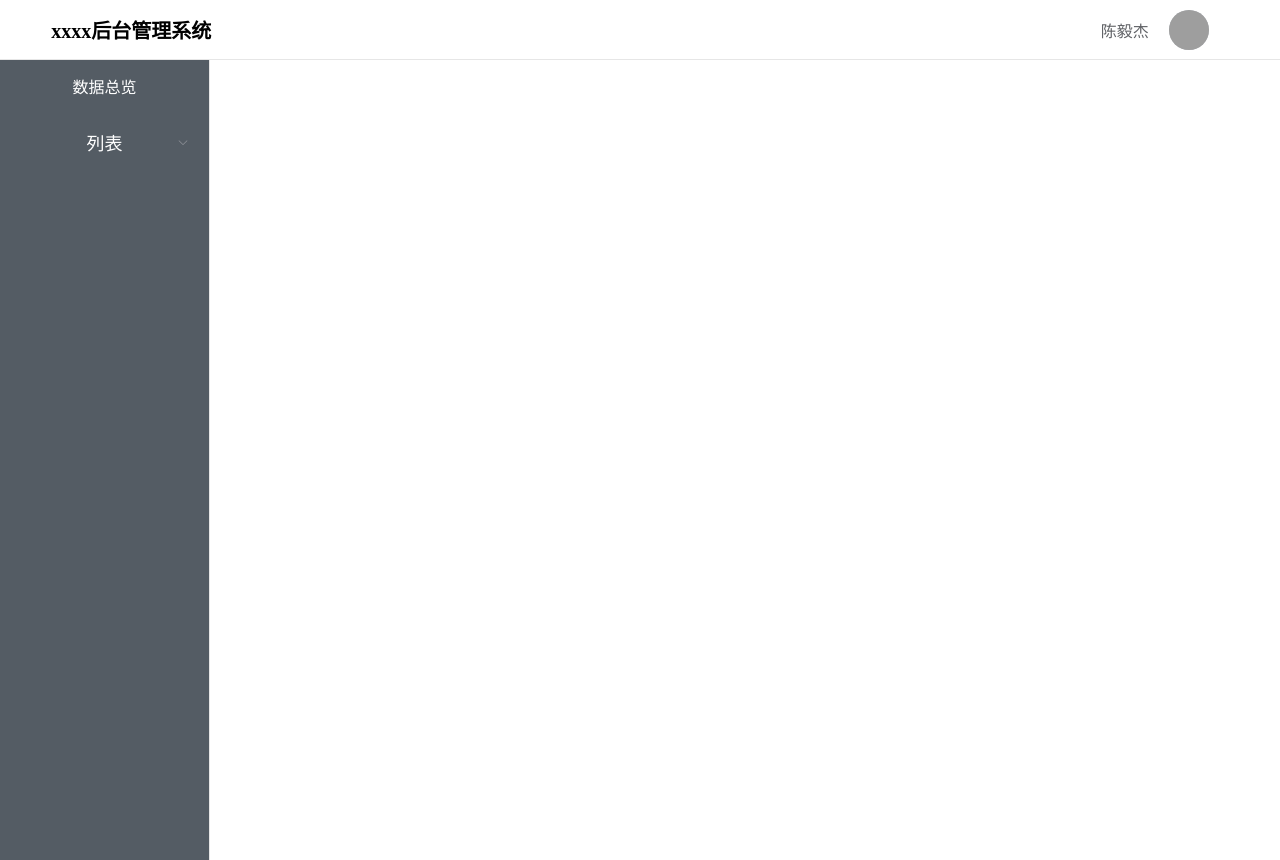
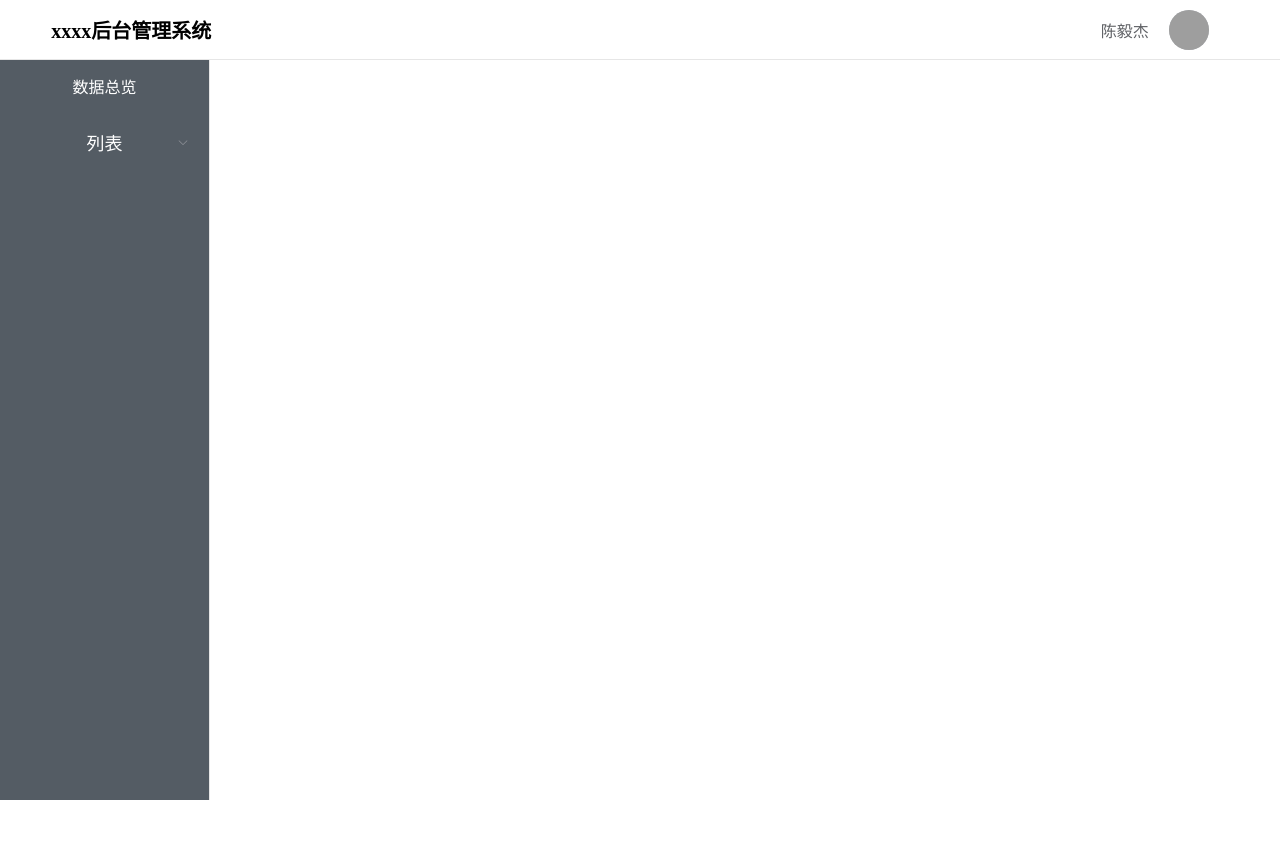
Before and after one commit to Moustache-YJ/vue-admin-base, a Vue app: page / in a window 1280 px wide. After the commit the page ends 800 px from the top, so only its background shows below. Built offline with nearby package versions, Linux system fonts and the light colour scheme; grey boxes are pictures that could not be loaded; a small style sheet from the web is missing.

Commit message:
修改样式问题

```diff
--- a/src/components/Main.vue
+++ b/src/components/Main.vue
@@ -1,7 +1,7 @@
 <template>
    <div class='main'>
        <Header></Header>
-       <div class="flex_row">
+       <div class="flex_row main_info">
             <el-menu
             class="siderBar"
             :router="true"
@@ -42,9 +42,12 @@ export default {
 </script>
 <style lang='less' scoped>
 @import url('./../utils/less/common');
+.main_info{
+  height: calc(~'100vh - 60px');
+}
 .siderBar{
     width: 250px;
-    height: 100vh;
+    height: 100%;
     border-right: solid 1px #e6e6e6;
     background-color:@siderBackgroundColor
 }
@@ -53,7 +56,7 @@ export default {
 }
 .left{
    width: 100%;
-   height: 100vh;
+   height: 100%;
 }
 .sider_title{
   font-size:16px;
```
